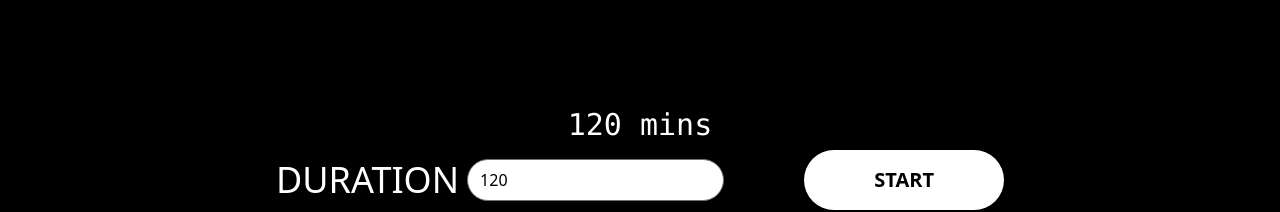
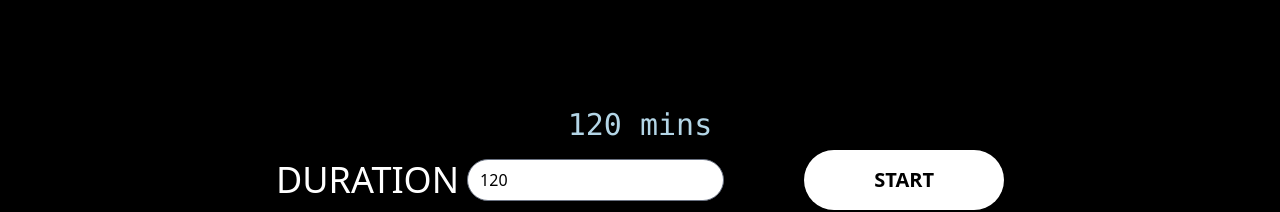
Before and after one commit to Danny-Cisco/danny-cisco, a SvelteKit app: page /timeblindclub in a window 1280 px wide. Shown: the part 160-372 px from the top of the page. Built offline with nearby package versions, Linux system fonts and the light colour scheme.

Commit message:
inline style are cool hsl

```diff
--- a/src/routes/timeblindclub/+page.svelte
+++ b/src/routes/timeblindclub/+page.svelte
@@ -73,14 +73,16 @@
 	<div class="relative w-full text-center">
 		{#key seconds}
 			<div
-				class="absolute inset-0 p-8 font-mono text-[30px] text-white"
+				class=" absolute inset-0 p-8 font-mono text-[30px]"
 				class:hidden={seconds % 2 !== 0}
+				style="color: hsl(200, 50%, 80%);"
 			>
 				{nowMins} mins
 			</div>
 			<div
-				class="absolute inset-0 p-8 font-mono text-[30px] text-gray-500"
+				class="absolute inset-0 p-8 font-mono text-[30px]"
 				class:hidden={seconds % 2 === 0}
+				style="color:hsl(200, 0%, 25%)"
 			>
 				{nowMins} mins
 			</div>
```
